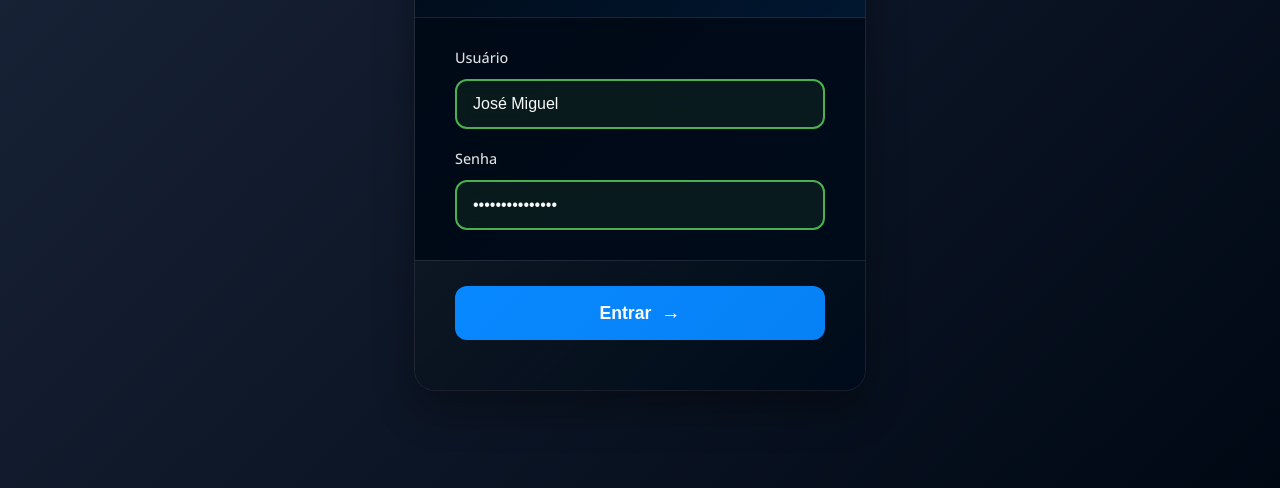
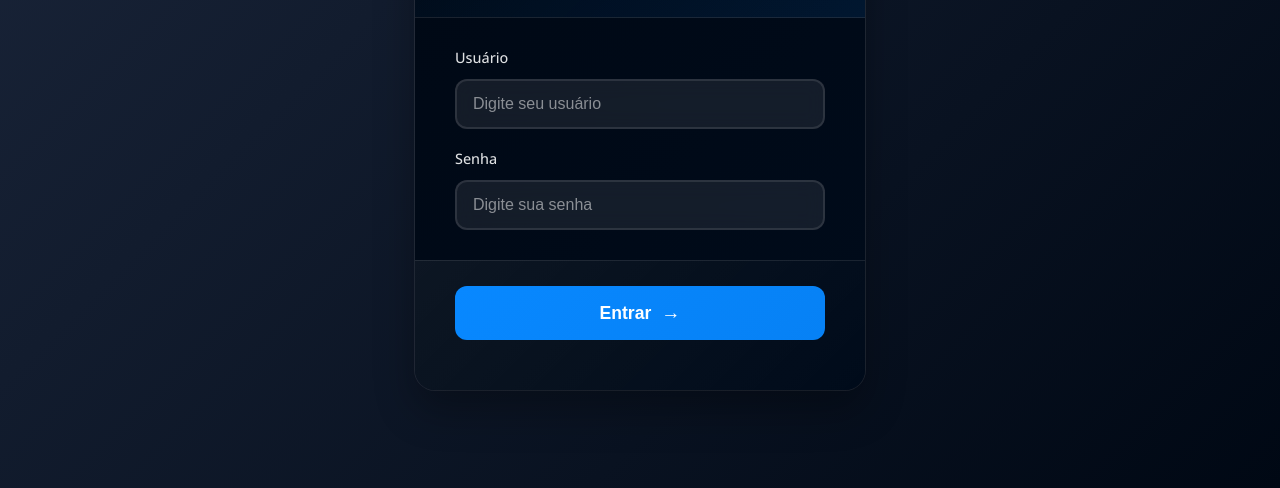
Before and after one commit to Hakki999/Coordina, a website: page public/login/index.html in a window 1280 px wide. Shown: the part 312-800 px from the top of the page. Drawn offline with nearby package versions, Linux system fonts and the light colour scheme; files that its build step writes are made by us from their sources; files whose address does not match are found by name.

Commit message:
Clear default values in login form inputs
Removed default values from username and password fields.

```diff
--- a/public/login/index.html
+++ b/public/login/index.html
@@ -27,12 +27,12 @@
         <div class="form-body">
             <div class="form-group full-width">
                 <label for="usuario">Usuário</label>
-                <input type="text" id="usuario" class="form-input" placeholder="Digite seu usuário" value="José Miguel" required>
+                <input type="text" id="usuario" class="form-input" placeholder="Digite seu usuário" value="" required>
             </div>
 
             <div class="form-group full-width">
                 <label for="senha">Senha</label>
-                <input type="password" id="senha" class="form-input" placeholder="Digite sua senha" value="Equatorial!2025" required>
+                <input type="password" id="senha" class="form-input" placeholder="Digite sua senha" value="" required>
             </div>
         </div>
 
```
